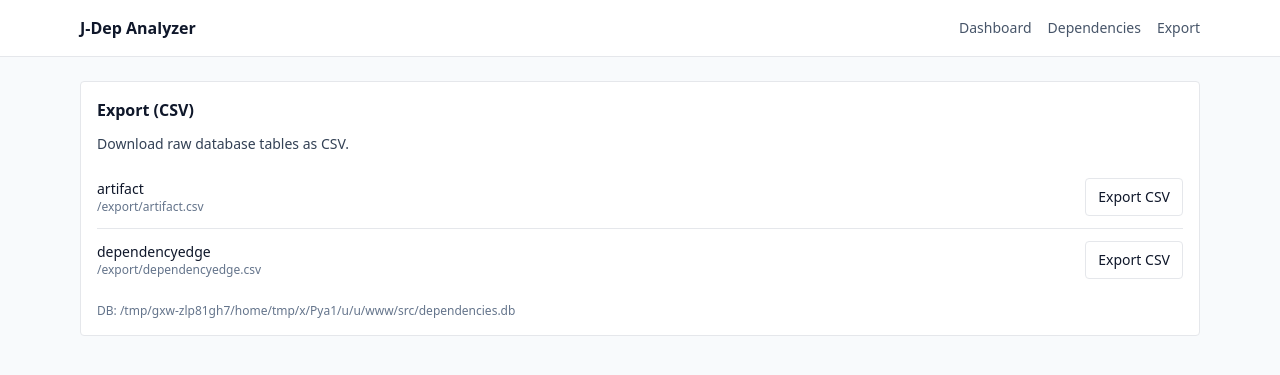
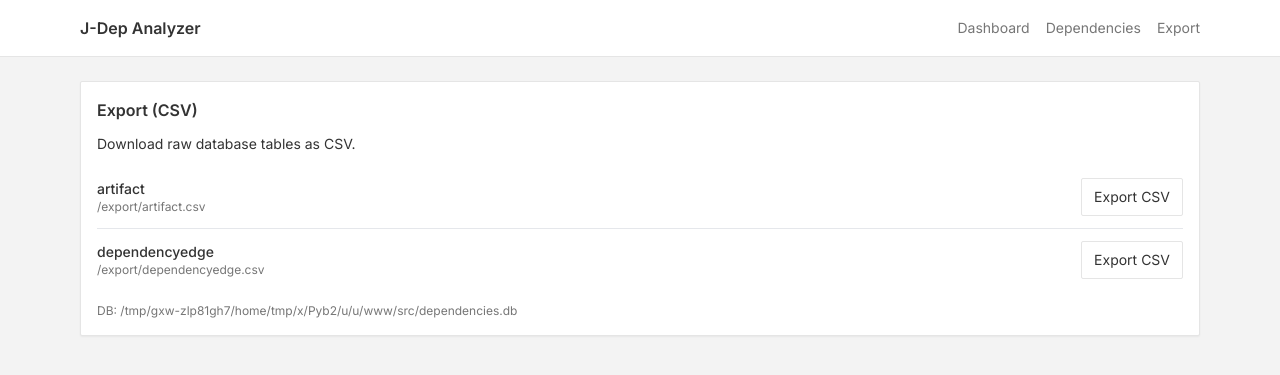
Before and after one commit to aroundall/j-dep-analyzer, a FastAPI app: page /export in a window 1280 px wide. Shown: the top 375 px of the page. Run offline with FastAPI, Linux system fonts and the light colour scheme; some libraries are stand-ins or nearby versions.

Commit message:
improve the ui style

```diff
--- a/src/j_dep_analyzer/templates/base.html
+++ b/src/j_dep_analyzer/templates/base.html
@@ -4,6 +4,14 @@
     <meta charset="utf-8" />
     <meta name="viewport" content="width=device-width,initial-scale=1" />
     <title>{{ title or "J-Dep Analyzer" }}</title>
+
+    <!-- Fonts (Quiet Light) -->
+    <link rel="preconnect" href="https://fonts.googleapis.com" />
+    <link rel="preconnect" href="https://fonts.gstatic.com" crossorigin />
+    <link
+      href="https://fonts.googleapis.com/css2?family=Inter:wght@400;500;600&family=Fira+Code:wght@400;500&display=swap"
+      rel="stylesheet"
+    />
 
     <script src="https://unpkg.com/htmx.org@1.9.12"></script>
     <script src="https://cdn.tailwindcss.com"></script>
@@ -13,20 +21,52 @@
     <script src="https://unpkg.com/cytoscape-dagre@2.5.0/cytoscape-dagre.js"></script>
 
     <style>
+      :root {
+        --ql-bg: #f3f3f3;
+        --ql-panel: #ffffff;
+        --ql-hover: #e8e8e8;
+        --ql-text: #333333;
+        --ql-meta: #767676;
+        --ql-border: #e5e5e5;
+        --ql-blue: #0090f1;
+        --ql-green: #098658;
+        --ql-purple: #800080;
+        --font-sans: "Inter", -apple-system, BlinkMacSystemFont, "Segoe UI", Roboto, Helvetica, Arial, sans-serif;
+        --font-mono: "Fira Code", "Consolas", "Monaco", monospace;
+      }
+
+      body { font-family: var(--font-sans); }
+      .font-mono { font-family: var(--font-mono); }
+
       .htmx-indicator { display: none; }
       .htmx-request .htmx-indicator { display: inline-flex; }
       .htmx-request.htmx-indicator { display: inline-flex; }
+
+      /* Quiet Light flat controls */
+      .ql-btn {
+        border: 1px solid var(--ql-border);
+        background: var(--ql-panel);
+        color: var(--ql-text);
+        border-radius: 2px;
+      }
+      .ql-btn:hover { background: var(--ql-hover); }
+      .ql-btn-primary {
+        background: var(--ql-blue);
+        border-color: var(--ql-blue);
+        color: #ffffff;
+      }
+      .ql-btn-primary:hover { filter: brightness(0.96); }
     </style>
   </head>
 
-  <body class="bg-slate-50 text-slate-900">
-    <header class="border-b bg-white">
+  <body class="bg-[#F3F3F3] text-[#333333]">
+    <header class="border-b bg-white border-[#E5E5E5]">
       <div class="mx-auto max-w-6xl px-4 py-4 flex items-center justify-between">
-        <a href="/" class="font-semibold">J-Dep Analyzer</a>
-        <nav class="text-sm text-slate-600 flex gap-4">
-          <a class="hover:text-slate-900" href="/">Dashboard</a>
-          <a class="hover:text-slate-900" href="/dependencies/list">Dependencies</a>
-          <a class="hover:text-slate-900" href="/export">Export</a>
+        <a href="/" class="font-semibold text-[#333333]">J-Dep Analyzer</a>
+        <nav class="text-sm text-[#767676] flex gap-4">
+          <a class="hover:text-[#333333]" href="/">Dashboard</a>
+          <a class="hover:text-[#333333]" href="/dependencies/list">Dependencies</a>
+          <a class="hover:text-[#333333]" href="/export">Export</a>
         </nav>
       </div>
     </header>
--- a/src/j_dep_analyzer/templates/export.html
+++ b/src/j_dep_analyzer/templates/export.html
@@ -1,28 +1,28 @@
 {% extends "base.html" %}
 {% block content %}
-<section class="bg-white border rounded p-4">
+<section class="bg-white border rounded-sm p-4 shadow-sm border-[#E5E5E5]">
   <h2 class="font-semibold mb-3">Export (CSV)</h2>
 
-  <div class="text-sm text-slate-700 mb-3">
+  <div class="text-sm text-[#333333] mb-3">
     Download raw database tables as CSV.
   </div>
 
-  <div class="divide-y">
+  <div class="divide-y" style="border-color: #E5E5E5;">
     {% for t in tables or [] %}
       <div class="py-3 flex items-center justify-between gap-4">
         <div class="text-sm">
           <div class="font-medium">{{ t.name }}</div>
-          <div class="text-xs text-slate-500">/export/{{ t.name }}.csv</div>
+          <div class="text-xs text-[#767676]">/export/{{ t.name }}.csv</div>
         </div>
-        <a class="px-3 py-2 rounded border text-sm bg-white hover:bg-slate-50" href="{{ t.csv_href }}">Export CSV</a>
+        <a class="px-3 py-2 text-sm ql-btn" href="{{ t.csv_href }}">Export CSV</a>
       </div>
     {% endfor %}
 
     {% if not (tables or []) %}
-      <div class="py-3 text-sm text-slate-600">No tables found.</div>
+      <div class="py-3 text-sm text-[#767676]">No tables found.</div>
     {% endif %}
   </div>
 
-  <div class="mt-3 text-xs text-slate-500">DB: {{ db_path }}</div>
+  <div class="mt-3 text-xs text-[#767676]">DB: {{ db_path }}</div>
 </section>
 {% endblock %}
```
Also changed, not shown: src/j_dep_analyzer/templates/dependencies_list.html (+8 -8 lines), src/j_dep_analyzer/templates/index.html (+28 -28 lines), src/j_dep_analyzer/templates/partials/dependencies_table.html (+21 -21 lines), src/j_dep_analyzer/templates/partials/upload_status.html (+5 -5 lines), src/j_dep_analyzer/templates/visualize.html (+27 -27 lines), .github/copilot-instructions.md.
